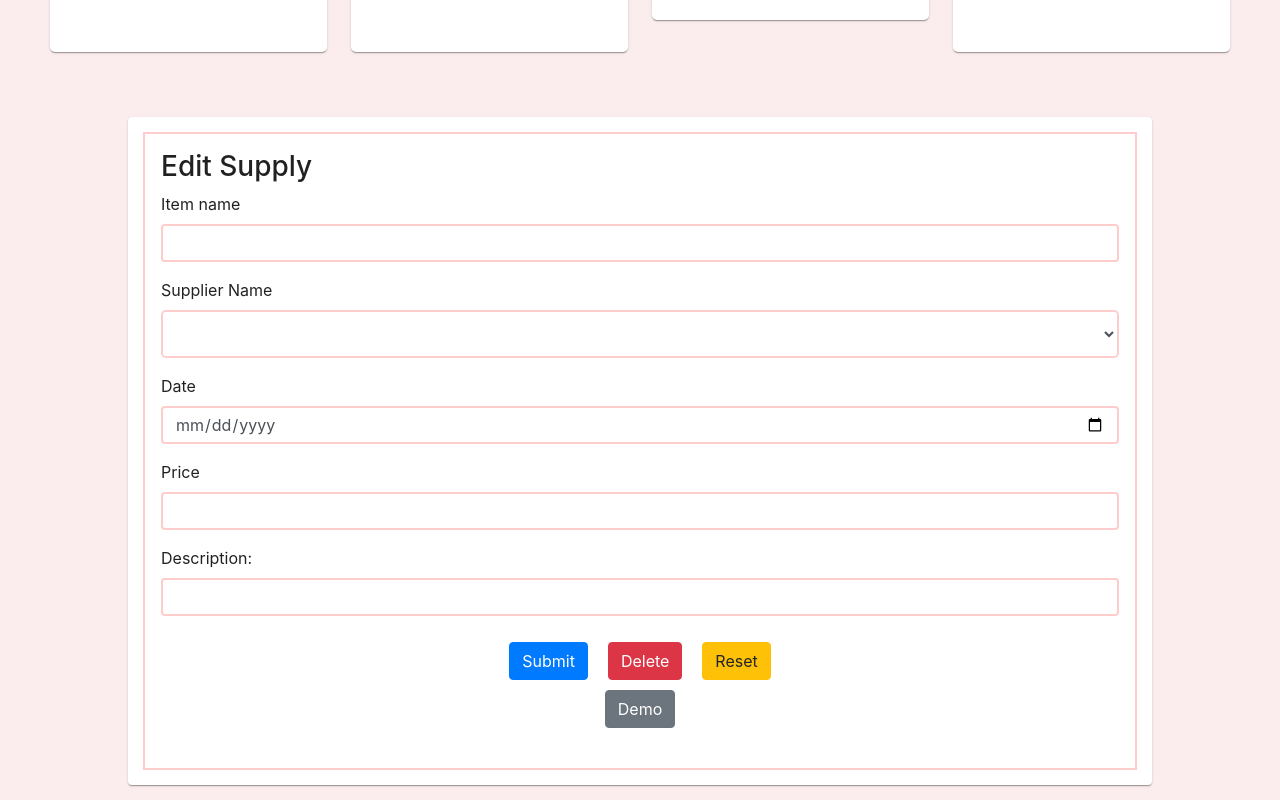
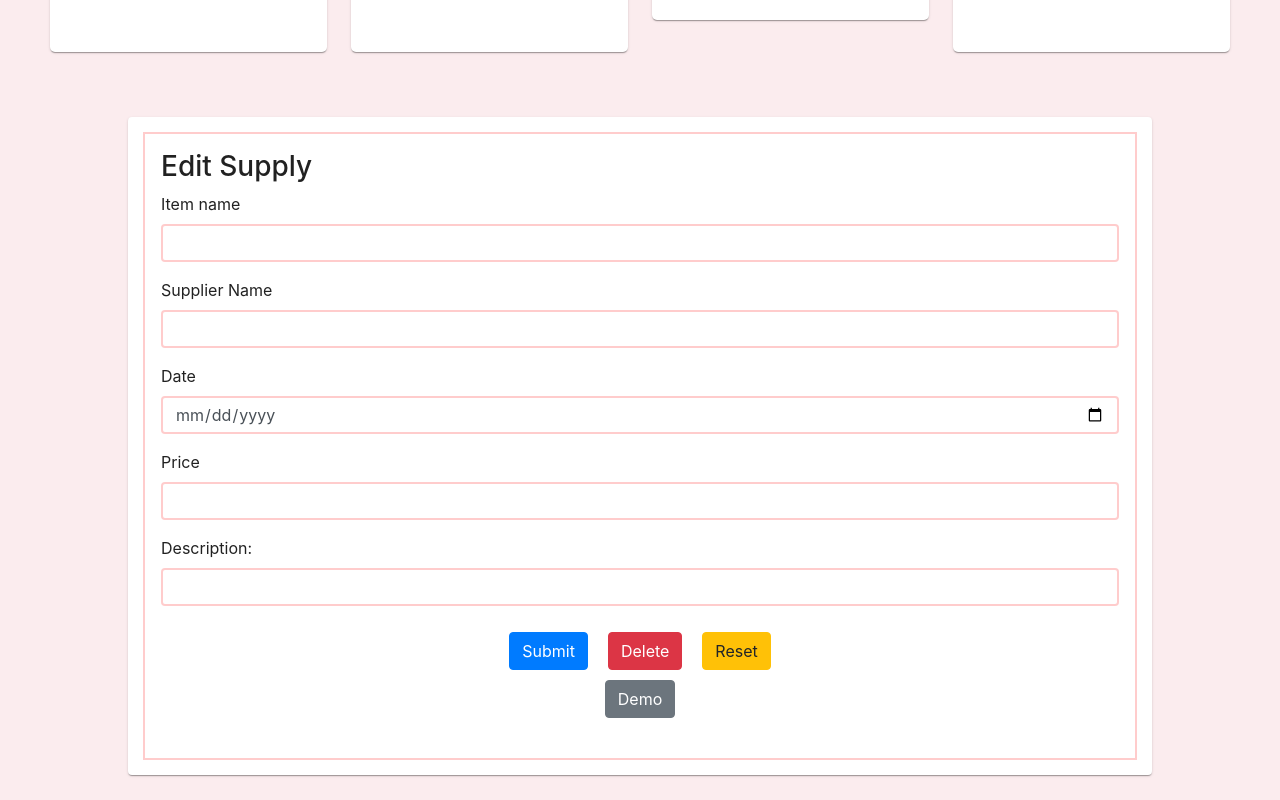
Before and after one commit to ITP2020/ArunaOP, a React (Create React App) app: page /editSupply in a window 1280 px wide. Shown: the part 986-1786 px from the top of the page. Built offline with nearby package versions, Linux system fonts and the light colour scheme.

Commit message:
Revert "Update edit-supply.component.js"
This reverts commit 79d8f5c0703455c9e02903601baad06142c20fe5.

```diff
--- a/src/components/edit-supply.component.js
+++ b/src/components/edit-supply.component.js
@@ -176,16 +176,13 @@ export default class EditSupply extends Component {
                 </div>
                 <div className="form-group">
                   <label>Supplier Name</label>
-                  <select
-                      class="form-control form-control-lg"
-                      value={this.state.supplierName}
-                      onChange={this.onChangeSupplierName}
-                    >
-                      <option value=""></option>
-                      <option value="hello">Hello</option>
-                      <option value="2">1</option>
-                      <option value="1">1</option>
-                    </select>
+                  <input
+                    type="text"
+                    required
+                    className="form-control"
+                    value={this.state.supplierName}
+                    onChange={this.onChangeSupplierName}
+                  />
                   <p className="validateMsg">
                     {this.state.validSupplierName
                       ? ""
```
